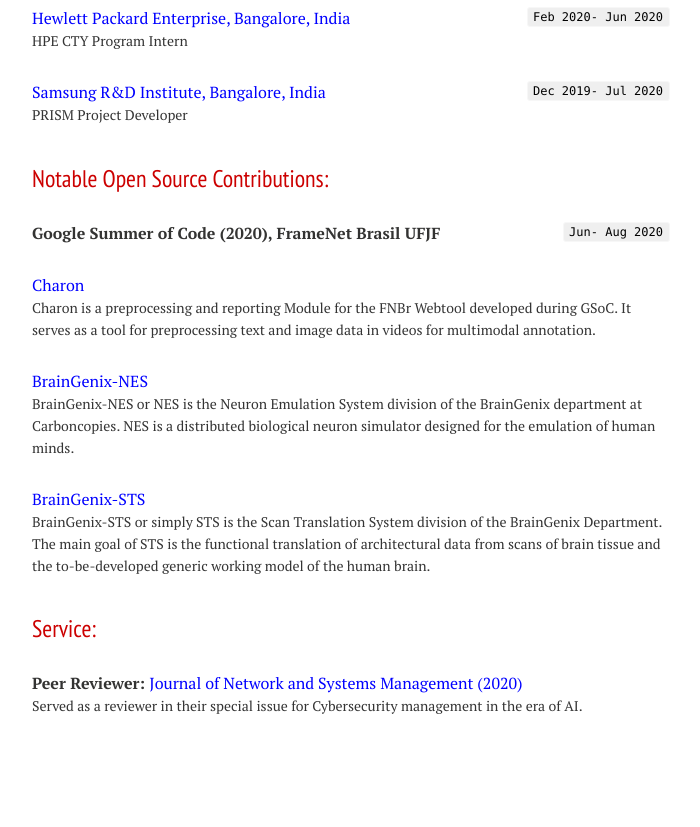
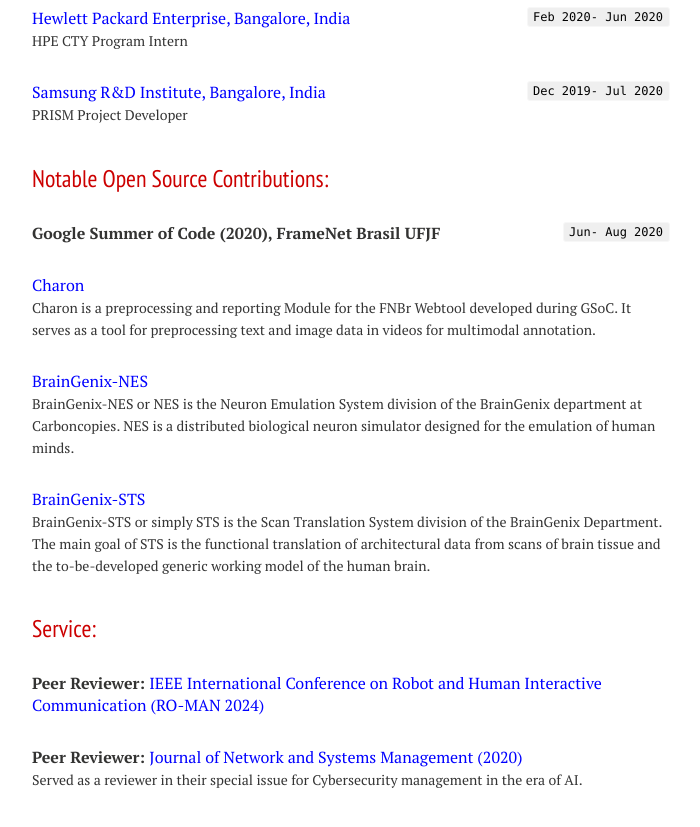
Before and after one commit to PRISHIta123/PRISHIta123.github.io, a Jekyll site: the page built from experience.md, in a window 1280 px wide and 900 px high, scrolled down 1849 px. Shown: the top 827 px of the window, without its empty margins (288-988 px from the left). Built offline with Jekyll 4.4.1, drawn with Linux system fonts in a browser that asks for light colours; nearby versions of some CDN libraries; some web fonts are replaced.

Commit message:
Update experience.md

```diff
--- a/experience.md
+++ b/experience.md
@@ -109,5 +109,8 @@
 <!-- <p><b>NES Division Lead: </b><a href="https://braingenix.org/divisions/nes/" style="color: blue">BrainGenix, Carboncopies Foundation (2022)</a>
 <br><a style="font-size: 14px;">Serving as the lead of the Neuron Emulation System division at BrainGenix.</a></p> -->
 
+<p><b>Peer Reviewer: </b><a href="https://www.ro-man2024.org/" style="color: blue">IEEE International Conference on Robot and Human Interactive Communication (RO-MAN 2024)</a>
+</p>
+
 <p><b>Peer Reviewer: </b><a href="https://www.springer.com/journal/10922" style="color: blue">Journal of Network and Systems Management (2020)</a>
 <br><a style="font-size: 14px;">Served as a reviewer in their special issue for Cybersecurity management in the era of AI.</a></p>
```
